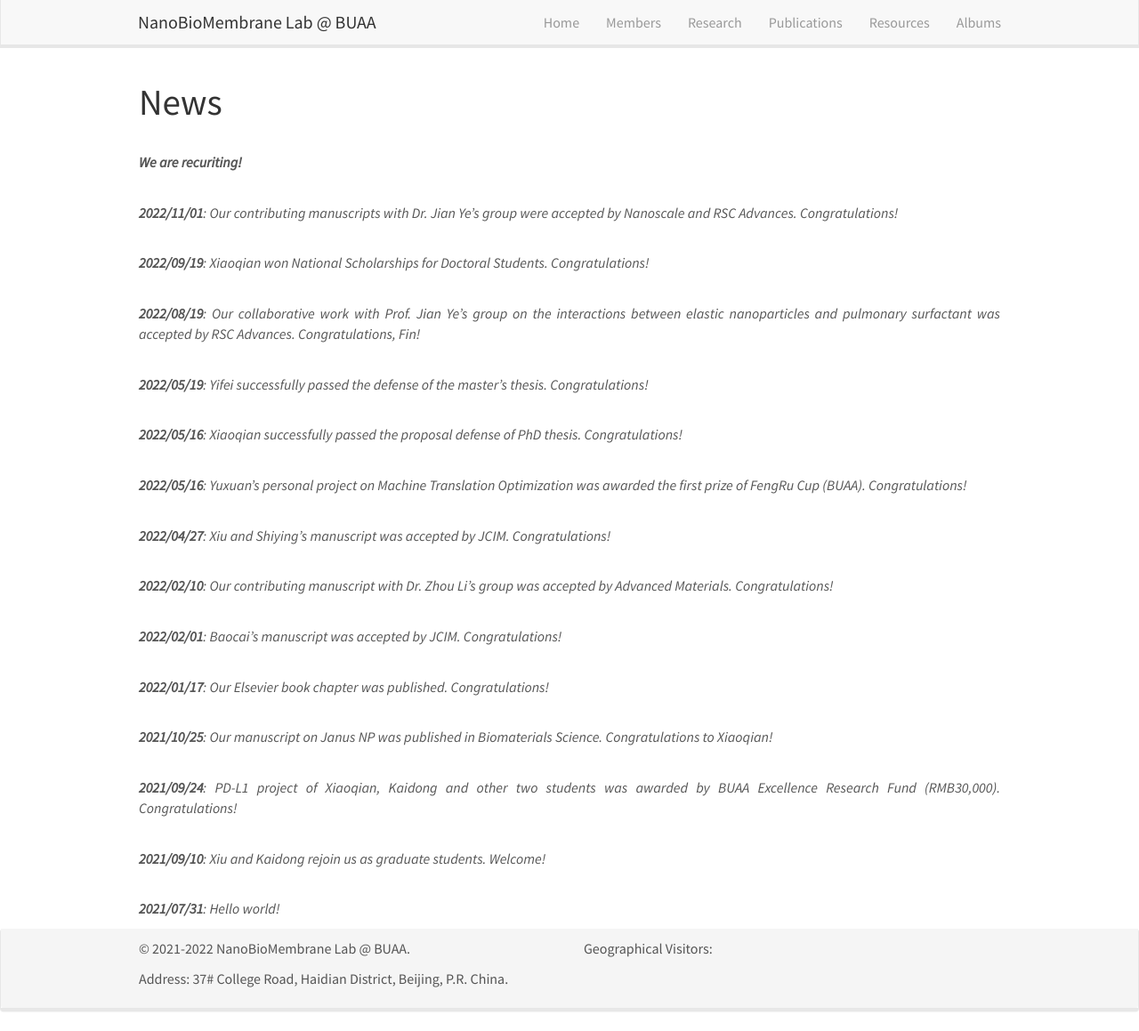
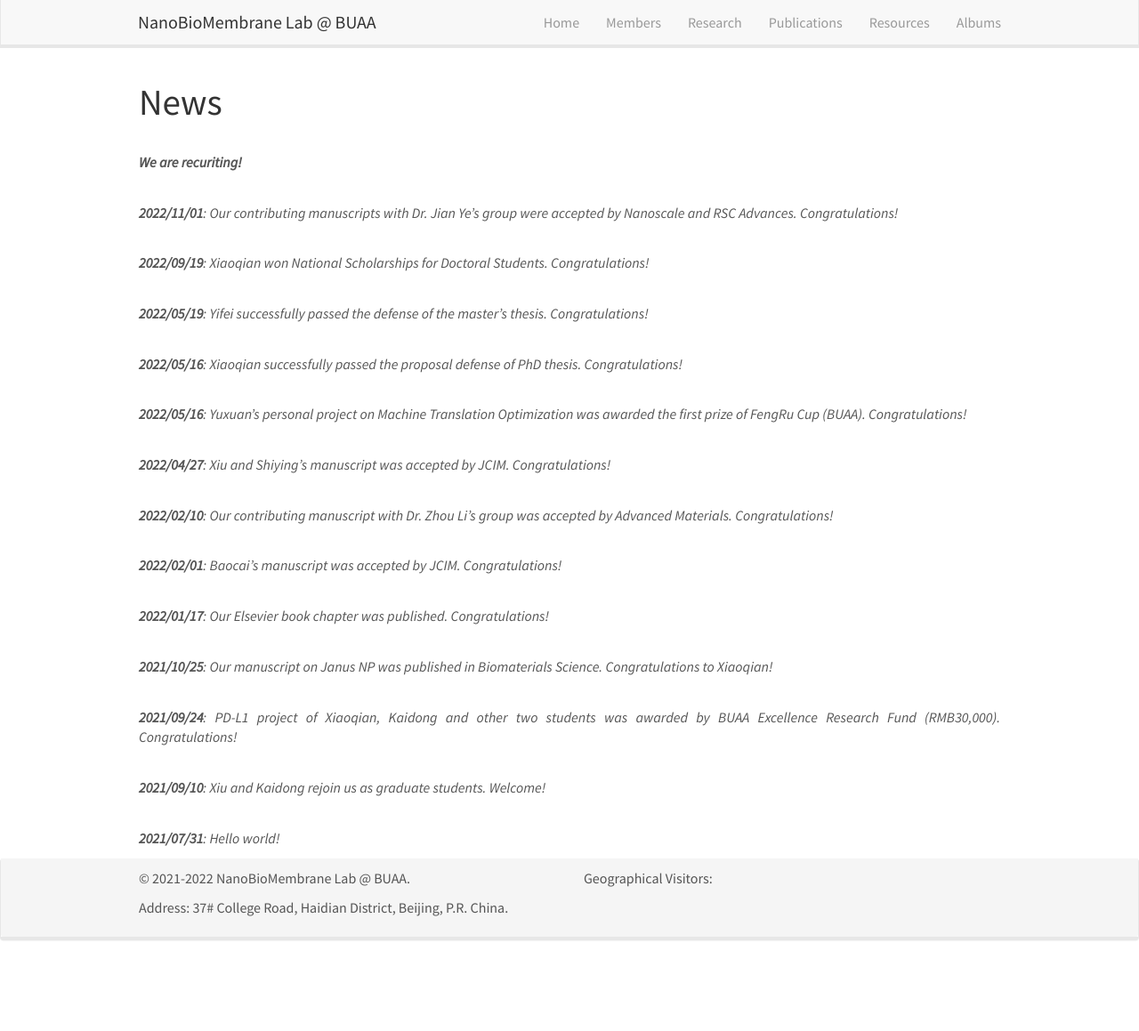
Before and after one commit to linxubo/linxubo.github.io, a Jekyll site: the page built from _pages/news.md, in a window 1280 px wide and 1159 px high. Shown: the whole window at 89% size. Built offline with Jekyll 4.4.1, drawn with Linux system fonts in a browser that asks for light colours; nearby versions of some CDN libraries; a script that is not in the unit is left out.

Commit message:
Update news.yml

```diff
--- a/_data/news.yml
+++ b/_data/news.yml
@@ -2,7 +2,6 @@
 
 - headline: "<b>2022/11/01</b>: Our contributing manuscripts with Dr. Jian Ye's group were accepted by Nanoscale and RSC Advances. Congratulations!"
 - headline: "<b>2022/09/19</b>: Xiaoqian won National Scholarships for Doctoral Students. Congratulations!"
-- headline: "<b>2022/08/19</b>: Our collaborative work with Prof. Jian Ye's group on the interactions between elastic nanoparticles and pulmonary surfactant was accepted by RSC Advances. Congratulations, Fin!"
 - headline: "<b>2022/05/19</b>: Yifei successfully passed the defense of the master's thesis. Congratulations!"
 - headline: "<b>2022/05/16</b>: Xiaoqian successfully passed the proposal defense of PhD thesis. Congratulations!"
 - headline: "<b>2022/05/16</b>: Yuxuan's personal project on Machine Translation Optimization was awarded the first prize of FengRu Cup (BUAA). Congratulations!"
```
